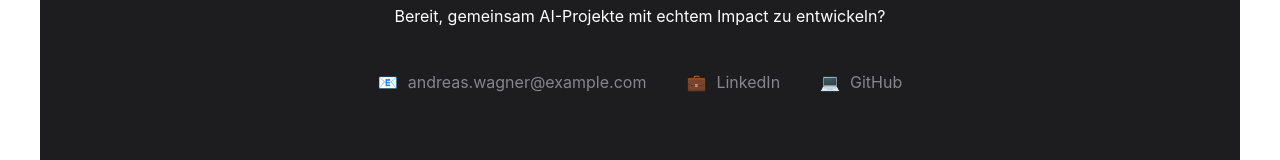
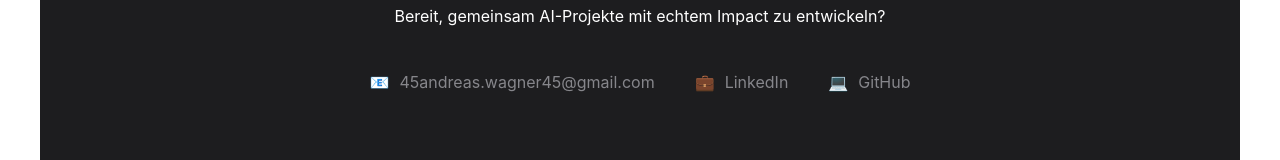
Before and after one commit to andiwag/Webpage, a plain HTML site: page index.html in a window 1280 px wide. Shown: the part 3378-3538 px from the top of the page. Drawn offline with Linux system fonts and the light colour scheme; no server answers.

Commit message:
minor improvements

```diff
--- a/index.html
+++ b/index.html
@@ -3,7 +3,7 @@
 <head>
     <meta charset="UTF-8">
     <meta name="viewport" content="width=device-width, initial-scale=1.0">
-    <title>Andreas Wagner - AI Engineer</title>
+    <title>Andreas Wagner - AI Enthusiast and Engineer</title>
     <style>
         * {
             margin: 0;
@@ -492,15 +492,15 @@
         <div class="contact-content">
             <p>Bereit, gemeinsam AI-Projekte mit echtem Impact zu entwickeln?</p>
             <div class="contact-info">
-                <a href="mailto:andreas.wagner@example.com" class="contact-item">
+                <a href="mailto:45andreas.wagner45@gmail.com" class="contact-item">
                     <span>📧</span>
-                    <span>andreas.wagner@example.com</span>
+                    <span>45andreas.wagner45@gmail.com</span>
                 </a>
-                <a href="https://linkedin.com/in/andreaswagner-ai" class="contact-item">
+                <a href="https://linkedin.com/in/andreas-wagner-62a89217b" class="contact-item">
                     <span>💼</span>
                     <span>LinkedIn</span>
                 </a>
-                <a href="https://github.com/andreaswagner" class="contact-item">
+                <a href="https://github.com/AndiW0045" class="contact-item">
                     <span>💻</span>
                     <span>GitHub</span>
                 </a>
```
Also changed, not shown: 1 other file.
